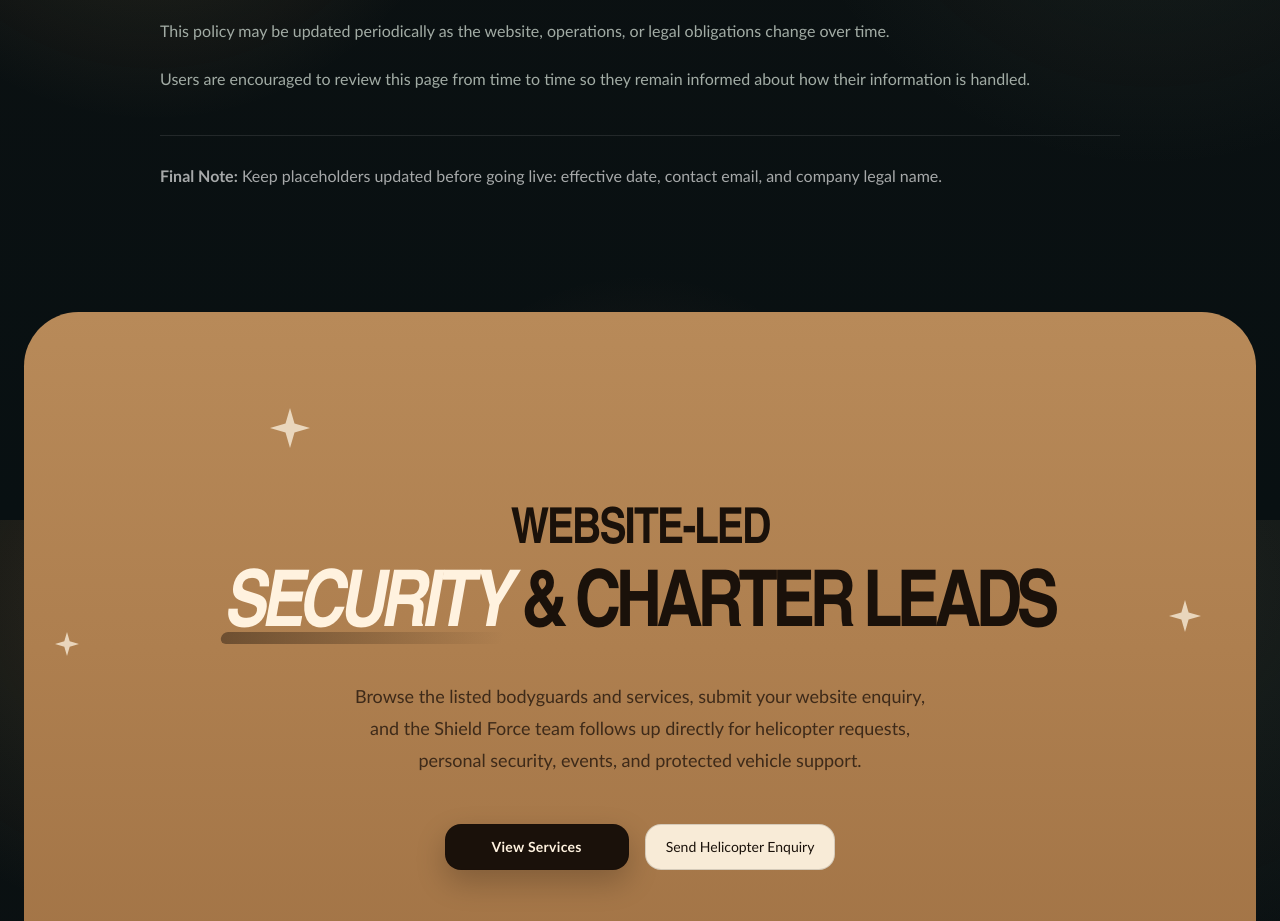
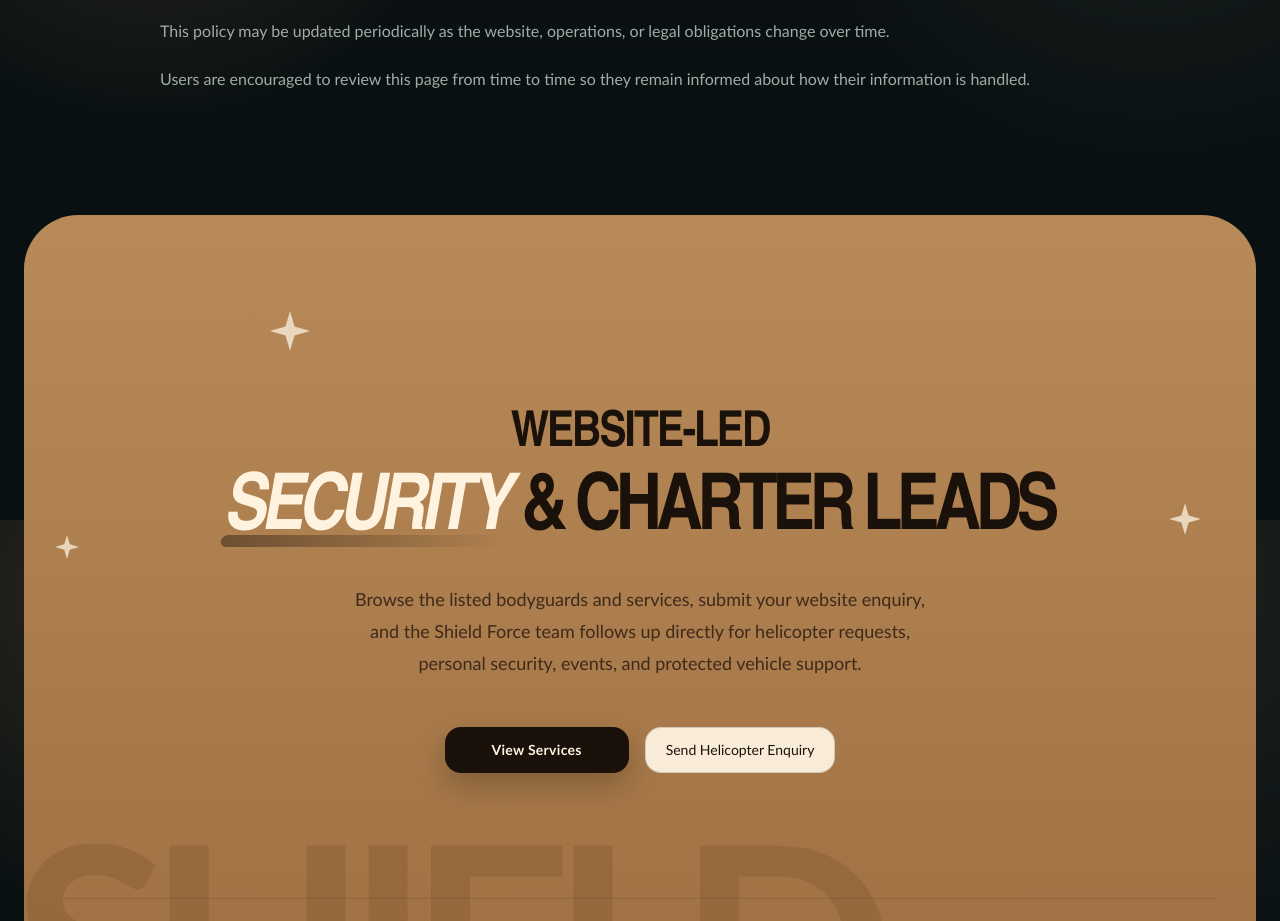
Before and after one commit to Shield-Force-System/sheild-force-fe, a Next.js app: page /privacy-policy in a window 1280 px wide. Shown: the part 3480-4401 px from the top of the page. Built offline with nearby package versions, Linux system fonts and the light colour scheme.

Commit message:
tnc,cancellation, privacy extra ai generated line removed

```diff
--- a/app/privacy-policy/page.tsx
+++ b/app/privacy-policy/page.tsx
@@ -192,12 +192,6 @@
       description="This page explains how information submitted through the Shield Force website is collected, used, and protected. It is written to give users confidence that their details are handled for genuine operational purposes and with reasonable care."
       highlights={highlights}
       sections={sections}
-      footerNote={
-        <>
-          <strong>Final Note:</strong> Keep placeholders updated before going live: effective date,
-          contact email, and company legal name.
-        </>
-      }
     />
   );
 }
--- a/app/refund-and-cancellation/page.tsx
+++ b/app/refund-and-cancellation/page.tsx
@@ -172,12 +172,6 @@
       description="This page explains how cancellations, refund requests, and booking-related charges are handled through the Shield Force website. The aim is to give customers clear expectations and confidence about how review, approval, and communication are managed."
       highlights={highlights}
       sections={sections}
-      footerNote={
-        <>
-          <strong>Final Note:</strong> Keep placeholders updated before going live: effective date,
-          contact email, and company legal name.
-        </>
-      }
     />
   );
 }
--- a/app/terms-of-use/page.tsx
+++ b/app/terms-of-use/page.tsx
@@ -209,12 +209,6 @@
       description="By accessing or using this website and services, you agree to the following terms. These terms are meant to set clear expectations, explain how requests are reviewed, and reassure customers that service coordination is handled in a structured and professional manner."
       highlights={highlights}
       sections={sections}
-      footerNote={
-        <>
-          <strong>Final Note:</strong> Keep placeholders updated before going live: effective date,
-          contact email, and company legal name.
-        </>
-      }
     />
   );
 }
--- a/components/legal-page-shell.tsx
+++ b/components/legal-page-shell.tsx
@@ -16,14 +16,12 @@
   description,
   highlights,
   sections,
-  footerNote,
 }: {
   eyebrow: string;
   title: string;
   description: string;
   highlights: readonly Highlight[];
   sections: readonly LegalSection[];
-  footerNote?: ReactNode;
 }) {
   const highlightColumns =
     highlights.length <= 1
@@ -74,12 +72,6 @@
             </section>
           ))}
         </article>
-
-        {footerNote ? (
-          <section className="mt-10 border-t border-white/10 pt-6">
-            <div className="text-sm leading-8 text-white/64 sm:text-base">{footerNote}</div>
-          </section>
-        ) : null}
       </div>
     </div>
   );
```
